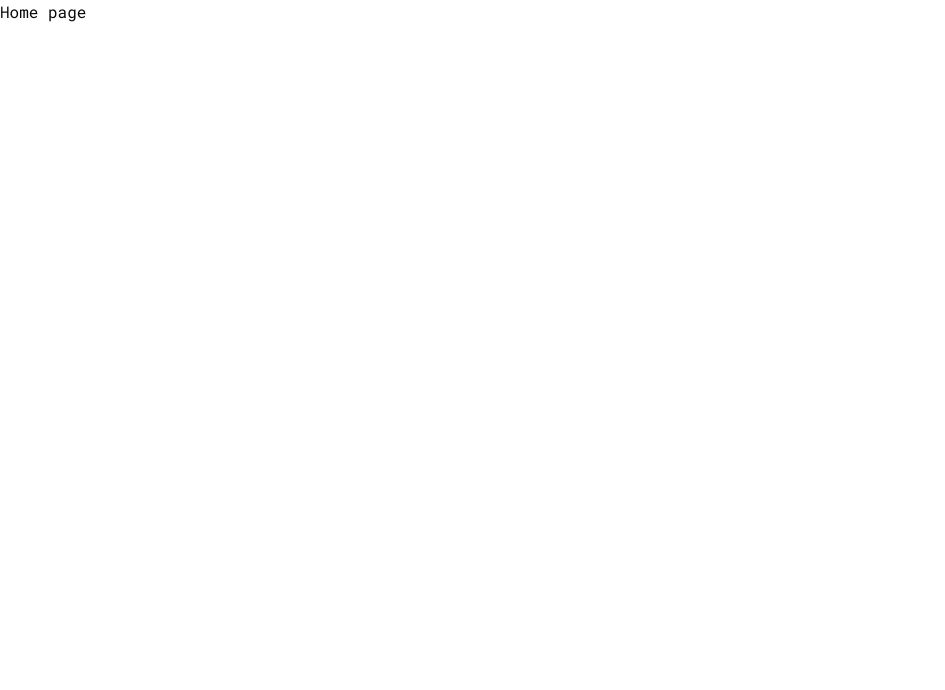
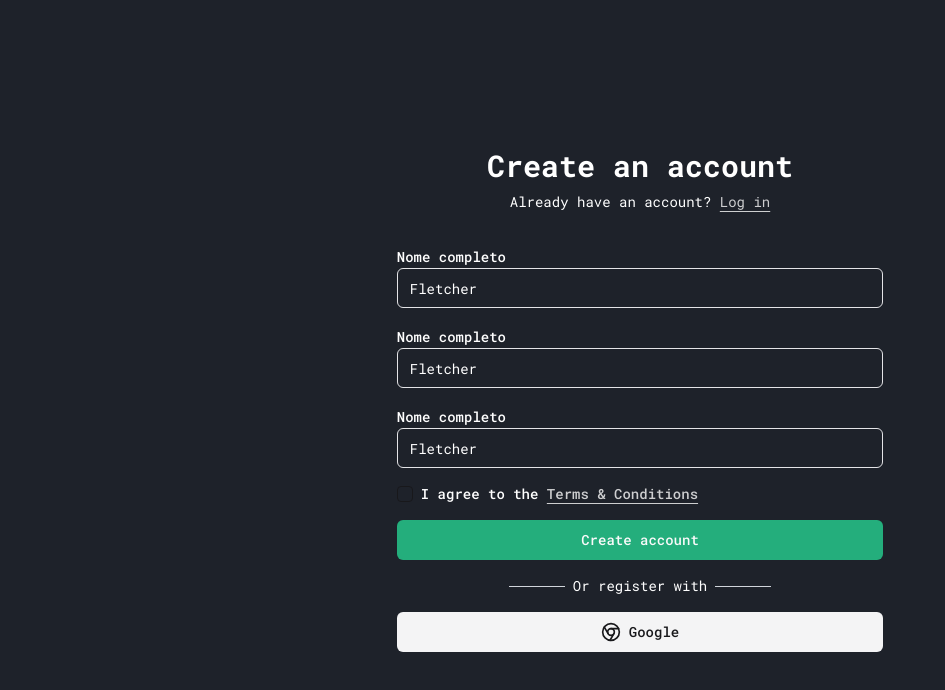
Before and after one commit to JulioCB68/med-sched, a Next.js app: page / in a window 1280 px wide. Shown: the top 690 px of the page, without its empty margins (0-945 px from the left). Built offline with nearby package versions, Linux system fonts and the light colour scheme.

Commit message:
feat: adding register initial page

```diff
--- a/package.json
+++ b/package.json
@@ -9,6 +9,10 @@
     "lint": "next lint"
   },
   "dependencies": {
+    "@radix-ui/react-checkbox": "^1.1.1",
+    "@radix-ui/react-label": "^2.1.0",
+    "@radix-ui/react-separator": "^1.1.0",
+    "@radix-ui/react-slot": "^1.1.0",
     "class-variance-authority": "^0.7.0",
     "clsx": "^2.1.1",
     "lucide-react": "^0.424.0",
--- a/src/app/page.tsx
+++ b/src/app/page.tsx
@@ -1,7 +1,89 @@
+import Link from 'next/link'
+
+import { Button } from '@/components/ui/button'
+import { Checkbox } from '@/components/ui/checkbox'
+import { Input } from '@/components/ui/input'
+import { Label } from '@/components/ui/label'
+import { Separator } from '@/components/ui/separator'
+
+import { ChromeIcon } from 'lucide-react'
+
 export default function Home() {
   return (
-    <div>
-      <h1>Home page</h1>
+    <div className="flex min-h-screen bg-background text-white">
+      <div className="flex flex-1 flex-col items-center justify-center p-8">
+        <h1 className="text-3xl font-bold">Create an account</h1>
+        <p className="mt-2 text-sm">
+          Already have an account?{' '}
+          <Link
+            href="#"
+            className="text-sm text-primary-foreground/80 underline underline-offset-4 hover:text-primary-foreground"
+          >
+            Log in
+          </Link>
+        </p>
+        <div className="mt-8 w-2/5 space-y-4">
+          <div>
+            <Label htmlFor="terms" className="text-sm">
+              Nome completo
+            </Label>
+            <Input
+              id="first-name"
+              placeholder="First name"
+              defaultValue="Fletcher"
+            />
+          </div>
+          <div>
+            <Label htmlFor="terms" className="text-sm">
+              Nome completo
+            </Label>
+            <Input
+              id="first-name"
+              placeholder="First name"
+              defaultValue="Fletcher"
+            />
+          </div>
+          <div>
+            <Label htmlFor="terms" className="text-sm">
+              Nome completo
+            </Label>
+            <Input
+              id="first-name"
+              placeholder="First name"
+              defaultValue="Fletcher"
+            />
+          </div>
+
+          <div className="flex items-center space-x-2">
+            <Checkbox id="terms" />
+            <Label htmlFor="terms" className="text-sm">
+              I agree to the{' '}
+              <Link
+                href="#"
+                className="text-sm text-primary-foreground/80 underline underline-offset-4 hover:text-primary-foreground"
+              >
+                Terms & Conditions
+              </Link>
+            </Label>
+          </div>
+          <Button className="w-full">Create account</Button>
+          <div className="mt-4 flex items-center justify-center space-x-2">
+            <Separator className="h-px w-14 bg-gray-300" />
+            <span className="text-sm">Or register with</span>
+            <Separator className="h-px w-14 bg-gray-300" />
+          </div>
+          <div className="mt-4 flex justify-center space-x-4">
+            <Button
+              variant="secondary"
+              className="flex w-full items-center space-x-2"
+            >
+              <ChromeIcon className="h-5 w-5" />
+              <span>Google</span>
+            </Button>
+          </div>
+        </div>
+      </div>
+      <div className="hidden w-1/3 flex-col items-center justify-center"></div>
     </div>
   )
 }
--- /dev/null
+++ b/src/components/ui/button.tsx
@@ -0,0 +1,56 @@
+import * as React from "react"
+import { Slot } from "@radix-ui/react-slot"
+import { cva, type VariantProps } from "class-variance-authority"
+
+import { cn } from "@/lib/utils"
+
+const buttonVariants = cva(
+  "inline-flex items-center justify-center whitespace-nowrap rounded-md text-sm font-medium ring-offset-background transition-colors focus-visible:outline-none focus-visible:ring-2 focus-visible:ring-ring focus-visible:ring-offset-2 disabled:pointer-events-none disabled:opacity-50",
+  {
+    variants: {
+      variant: {
+        default: "bg-primary text-primary-foreground hover:bg-primary/90",
+        destructive:
+          "bg-destructive text-destructive-foreground hover:bg-destructive/90",
+        outline:
+          "border border-input bg-background hover:bg-accent hover:text-accent-foreground",
+        secondary:
+          "bg-secondary text-secondary-foreground hover:bg-secondary/80",
+        ghost: "hover:bg-accent hover:text-accent-foreground",
+        link: "text-primary underline-offset-4 hover:underline",
+      },
+      size: {
+        default: "h-10 px-4 py-2",
+        sm: "h-9 rounded-md px-3",
+        lg: "h-11 rounded-md px-8",
+        icon: "h-10 w-10",
+      },
+    },
+    defaultVariants: {
+      variant: "default",
+      size: "default",
+    },
+  }
+)
+
+export interface ButtonProps
+  extends React.ButtonHTMLAttributes<HTMLButtonElement>,
+    VariantProps<typeof buttonVariants> {
+  asChild?: boolean
+}
+
+const Button = React.forwardRef<HTMLButtonElement, ButtonProps>(
+  ({ className, variant, size, asChild = false, ...props }, ref) => {
+    const Comp = asChild ? Slot : "button"
+    return (
+      <Comp
+        className={cn(buttonVariants({ variant, size, className }))}
+        ref={ref}
+        {...props}
+      />
+    )
+  }
+)
+Button.displayName = "Button"
+
+export { Button, buttonVariants }
--- /dev/null
+++ b/src/components/ui/checkbox.tsx
@@ -0,0 +1,30 @@
+"use client"
+
+import * as React from "react"
+import * as CheckboxPrimitive from "@radix-ui/react-checkbox"
+import { Check } from "lucide-react"
+
+import { cn } from "@/lib/utils"
+
+const Checkbox = React.forwardRef<
+  React.ElementRef<typeof CheckboxPrimitive.Root>,
+  React.ComponentPropsWithoutRef<typeof CheckboxPrimitive.Root>
+>(({ className, ...props }, ref) => (
+  <CheckboxPrimitive.Root
+    ref={ref}
+    className={cn(
+      "peer h-4 w-4 shrink-0 rounded-sm border border-primary ring-offset-background focus-visible:outline-none focus-visible:ring-2 focus-visible:ring-ring focus-visible:ring-offset-2 disabled:cursor-not-allowed disabled:opacity-50 data-[state=checked]:bg-primary data-[state=checked]:text-primary-foreground",
+      className
+    )}
+    {...props}
+  >
+    <CheckboxPrimitive.Indicator
+      className={cn("flex items-center justify-center text-current")}
+    >
+      <Check className="h-4 w-4" />
+    </CheckboxPrimitive.Indicator>
+  </CheckboxPrimitive.Root>
+))
+Checkbox.displayName = CheckboxPrimitive.Root.displayName
+
+export { Checkbox }
--- /dev/null
+++ b/src/components/ui/input.tsx
@@ -0,0 +1,25 @@
+import * as React from "react"
+
+import { cn } from "@/lib/utils"
+
+export interface InputProps
+  extends React.InputHTMLAttributes<HTMLInputElement> {}
+
+const Input = React.forwardRef<HTMLInputElement, InputProps>(
+  ({ className, type, ...props }, ref) => {
+    return (
+      <input
+        type={type}
+        className={cn(
+          "flex h-10 w-full rounded-md border border-input bg-background px-3 py-2 text-sm ring-offset-background file:border-0 file:bg-transparent file:text-sm file:font-medium placeholder:text-muted-foreground focus-visible:outline-none focus-visible:ring-2 focus-visible:ring-ring focus-visible:ring-offset-2 disabled:cursor-not-allowed disabled:opacity-50",
+          className
+        )}
+        ref={ref}
+        {...props}
+      />
+    )
+  }
+)
+Input.displayName = "Input"
+
+export { Input }
--- /dev/null
+++ b/src/components/ui/label.tsx
@@ -0,0 +1,26 @@
+"use client"
+
+import * as React from "react"
+import * as LabelPrimitive from "@radix-ui/react-label"
+import { cva, type VariantProps } from "class-variance-authority"
+
+import { cn } from "@/lib/utils"
+
+const labelVariants = cva(
+  "text-sm font-medium leading-none peer-disabled:cursor-not-allowed peer-disabled:opacity-70"
+)
+
+const Label = React.forwardRef<
+  React.ElementRef<typeof LabelPrimitive.Root>,
+  React.ComponentPropsWithoutRef<typeof LabelPrimitive.Root> &
+    VariantProps<typeof labelVariants>
+>(({ className, ...props }, ref) => (
+  <LabelPrimitive.Root
+    ref={ref}
+    className={cn(labelVariants(), className)}
+    {...props}
+  />
+))
+Label.displayName = LabelPrimitive.Root.displayName
+
+export { Label }
--- /dev/null
+++ b/src/components/ui/separator.tsx
@@ -0,0 +1,31 @@
+"use client"
+
+import * as React from "react"
+import * as SeparatorPrimitive from "@radix-ui/react-separator"
+
+import { cn } from "@/lib/utils"
+
+const Separator = React.forwardRef<
+  React.ElementRef<typeof SeparatorPrimitive.Root>,
+  React.ComponentPropsWithoutRef<typeof SeparatorPrimitive.Root>
+>(
+  (
+    { className, orientation = "horizontal", decorative = true, ...props },
+    ref
+  ) => (
+    <SeparatorPrimitive.Root
+      ref={ref}
+      decorative={decorative}
+      orientation={orientation}
+      className={cn(
+        "shrink-0 bg-border",
+        orientation === "horizontal" ? "h-[1px] w-full" : "h-full w-[1px]",
+        className
+      )}
+      {...props}
+    />
+  )
+)
+Separator.displayName = SeparatorPrimitive.Root.displayName
+
+export { Separator }
--- a/src/styles/globals.css
+++ b/src/styles/globals.css
@@ -4,7 +4,7 @@
 
 @layer base {
   :root {
-    --background: #1D2129;
+    --background: 220, 17%, 14%;
     --foreground: 240 10% 3.9%;
     --card: 0 0% 100%;
     --card-foreground: 240 10% 3.9%;
```
Also changed, not shown: 1 other file (tests, documents, lock files or other folders).
